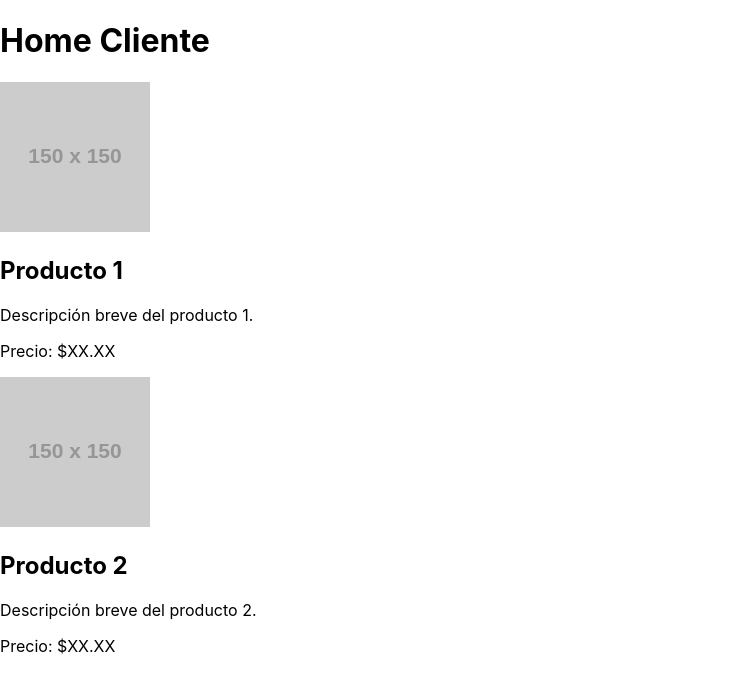
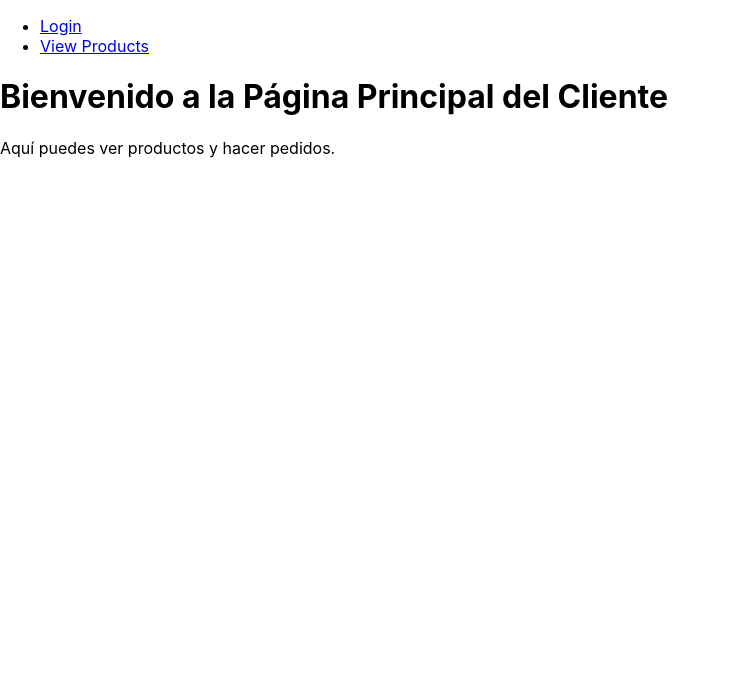
Before and after one commit to isramartin/terramar_front, a React (Create React App) app: page /home-client in a window 1280 px wide. Shown: the top 690 px of the page, without its empty margins (0-730 px from the left). Built offline with nearby package versions, Linux system fonts and the light colour scheme.

Commit message:
Feat: logica de menus

```diff
--- a/src/App.tsx
+++ b/src/App.tsx
@@ -1,5 +1,5 @@
+// src/App.tsx
 import React from 'react';
-import logo from './logo.svg';
 import { BrowserRouter as Router, Routes, Route, Navigate } from 'react-router-dom';
 import Login from './views/login';
 import HomeClient from './views/homeClients';
@@ -11,15 +11,13 @@ function App() {
 
   const PrivateRoute = ({ children, role }: { children: JSX.Element; role: 'admin' | 'client' }) => {
     if (!user) {
-      // Redirigir a login si no hay usuario autenticado
       return <Navigate to="/login" />;
     }
 
-    // Verificar el rol del usuario
     if (user.role === role) {
       return children;
     } else {
-      return <Navigate to="/home-client" />; // Redirigir si el rol no coincide
+      return <Navigate to="/home-client" />;
     }
   };
 
@@ -37,12 +35,6 @@ function App() {
             </PrivateRoute>
           }
         />
-        {/* <Route
-          path="/payment"
-          element={
-            user ? <Payment /> : <Navigate to="/login" />
-          }
-        /> */}
         <Route path="/" element={<Navigate to="/home-client" />} />
       </Routes>
     </Router>
--- /dev/null
+++ b/src/components/menu.tsx
@@ -0,0 +1,53 @@
+// src/components/Menu.tsx
+
+import React from 'react';
+import { Link, useNavigate } from 'react-router-dom';
+
+interface MenuProps {
+  role: 'admin' | 'client' | null; // Permite que el rol sea null para los no logueados
+  isLoggedIn: boolean;
+}
+
+export function Menu(props: MenuProps): JSX.Element {
+  const { role, isLoggedIn } = props;
+  const navigate = useNavigate();
+
+  const handleLogout = () => {
+    // Elimina el usuario del localStorage
+    localStorage.removeItem('user');
+    // Redirige a la página de login
+    navigate('/login');
+  };
+
+  return (
+    <nav>
+      <ul>
+        {!isLoggedIn ? (
+          <>
+            <li><Link to="/login">Login</Link></li>
+            <li><Link to="/view-products">View Products</Link></li>
+          </>
+        ) : (
+          <>
+
+            {role === 'client' && (
+              <>
+              <li><Link to="/home-client">Home Client</Link></li>
+                <li><Link to="/view-orders">View Orders</Link></li>
+                <li><Link to="/account-settings">Account Settings</Link></li>
+              </>
+            )}
+            {role === 'admin' && (
+              <>
+              <li><Link to="/home-client">Home admin</Link></li>
+                <li><Link to="/manage-users">Manage Users</Link></li>
+                <li><Link to="/view-reports">View Reports</Link></li>
+              </>
+            )}
+            <li><button onClick={handleLogout}>Logout</button></li>
+          </>
+        )}
+      </ul>
+    </nav>
+  );
+}
--- a/src/views/homeAdmin.tsx
+++ b/src/views/homeAdmin.tsx
@@ -1,10 +1,13 @@
 import React from 'react';
+import { Menu } from '../components/menu';
 
 function HomeAdmin() {
+  const user = JSON.parse(localStorage.getItem('user')!);
+
   return (
     <div>
+      <Menu role={user ? user.role : null} isLoggedIn={!!user} />
       <h1>Bienvenido a la Página Principal del Administrador</h1>
-      {/* Contenido específico para administradores */}
       <p>Aquí puedes gestionar productos, ver estadísticas y administrar pedidos.</p>
     </div>
   );
--- a/src/views/homeClients.tsx
+++ b/src/views/homeClients.tsx
@@ -1,32 +1,17 @@
 import React from 'react';
+import { Menu } from '../components/menu';
 
-function HomeClient() {
+export function HomeClient(): JSX.Element {
+  const user = localStorage.getItem('user') ? JSON.parse(localStorage.getItem('user')!) : null;
+  const isLoggedIn = !!user;
+
   return (
-    <div className="home-client">
-      <h1>Home Cliente</h1>
-      <div className="product-list">
-        <div className="product-card">
-          <div className="product-image">
-            <img src="https://via.placeholder.com/150" alt="Producto 1" />
-          </div>
-          <div className="product-info">
-            <h2>Producto 1</h2>
-            <p>Descripción breve del producto 1.</p>
-            <p>Precio: $XX.XX</p>
-          </div>
-        </div>
-        <div className="product-card">
-          <div className="product-image">
-            <img src="https://via.placeholder.com/150" alt="Producto 2" />
-          </div>
-          <div className="product-info">
-            <h2>Producto 2</h2>
-            <p>Descripción breve del producto 2.</p>
-            <p>Precio: $XX.XX</p>
-          </div>
-        </div>
-        {/* Agrega más productos aquí */}
-      </div>
+
+
+<div>
+      <Menu role={user?.role || null} isLoggedIn={isLoggedIn} />
+      <h1>Bienvenido a la Página Principal del Cliente</h1>
+      <p>Aquí puedes ver productos y hacer pedidos.</p>
     </div>
   );
 }
--- a/src/views/login.tsx
+++ b/src/views/login.tsx
@@ -1,6 +1,7 @@
 import React, { useState } from 'react';
 import { useNavigate } from 'react-router-dom';
 import Datos from '../assets/mockdata/Datos.json'; // Ajusta la ruta y el nombre del archivo
+import { Menu } from '../components/menu'; // Importa el componente Menu
 
 // Define la interfaz User para que coincida con la estructura del JSON
 interface User {
@@ -40,8 +41,10 @@ function Login() {
   };
 
   return (
+    <div>
+      <Menu role={null} isLoggedIn={false} />
+      <h1>Iniciar Sesión</h1>
       <form onSubmit={handleLogin}>
-      <h1>Iniciar Sesión</h1>
         <label>
           Correo Electrónico:
           <input type="email" value={email} onChange={(e) => setEmail(e.target.value)} required />
@@ -52,6 +55,7 @@ function Login() {
         </label>
         <button type="submit">Iniciar Sesión</button>
       </form>
+    </div>
   );
 }
 
```
Lines whose indentation alone changed are shown as unchanged.
